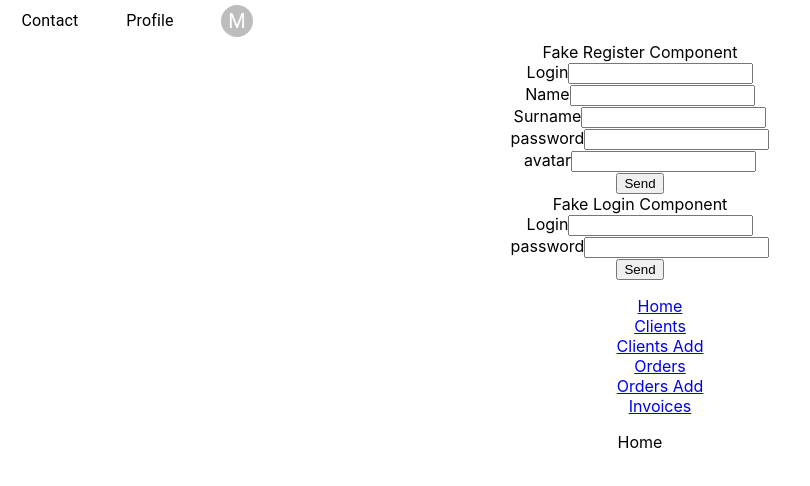
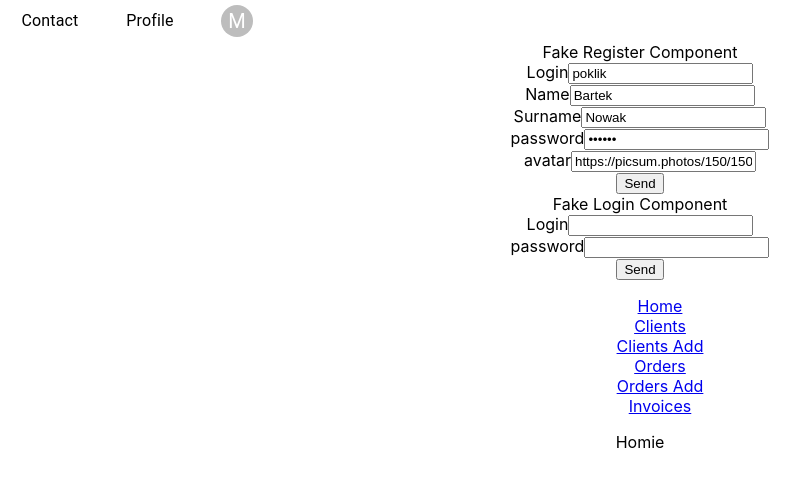
Before and after one commit to nowackibartosz/CRUD-app, a React (Create React App) app: page / in a window 1280 px wide. Shown: the top 486 px of the page, without its empty margins (0-810 px from the left). Built offline with nearby package versions, Linux system fonts and the light colour scheme.

Commit message:
zad2  mui avatar complete

```diff
--- a/src/App.js
+++ b/src/App.js
@@ -22,7 +22,7 @@ import FakeLoginComponent from "./components/FakeLoginComponent/FakeLoginCompone
 import FakeRegisterComponent from "./components/FakeRegisterComponent/FakeRegisterComponent";
 import AccountMenu from "./components/menu/Menu";
 import ProtectedWrapper from "./components/ProtectedWrapper/ProtectedWrapper";
-import { useUserContext } from "./components/UserContext/UserContext";
+
 
 //Tworzymy klienta
 const queryClient = new QueryClient({
--- a/src/components/FakeRegisterComponent/FakeRegisterComponent.jsx
+++ b/src/components/FakeRegisterComponent/FakeRegisterComponent.jsx
@@ -18,11 +18,11 @@ const FakeRegisterComponent = () => {
 
   const formik = useFormik({
     initialValues: {
-      login: "",
-      password: "",
-      name: "",
-      surname: "",
-      avatar: "",
+      login: "poklik",
+      password: "123123",
+      name: "Bartek",
+      surname: "Nowak",
+      avatar: "https://picsum.photos/150/150",
     },
 
     ///PMAIETAJ O CYKLU ZYCIA KOMPONENTU/////
--- a/src/components/Home.jsx
+++ b/src/components/Home.jsx
@@ -1,9 +1,23 @@
-import React from 'react'
+import * as React from "react";
+import { useUserContext } from "./UserContext/UserContext";
+import Avatar from "@mui/material/Avatar";
+import Stack from "@mui/material/Stack";
+import { Container } from "@mui/material";
 
 const Home = () => {
+  const { isLogged, users } = useUserContext();
+
+  if (!isLogged) {
+    return <div>Homie</div>;
+  }
   return (
-    <div>Home</div>
-  )
-}
+    <div className="card">
+      <Container align="center">
+        <Avatar alt="avatar" src={users[0].avatar} />
+        {users[0].name} {users[0].surname}
+      </Container>
+    </div>
+  );
+};
 
-export default Home
+export default Home;
--- a/src/components/UserContext/UserContext.jsx
+++ b/src/components/UserContext/UserContext.jsx
@@ -13,8 +13,12 @@ export const UserProvider = ({ children }) => {
   const logIn = () => {
     setIsLogged(true);
   };
+
+  const logOut = () => {
+    setIsLogged(false);
+  };
   return (
-    <UserContext.Provider value={{ isLogged, users, setUsers, logIn }}>
+    <UserContext.Provider value={{ isLogged, users, setUsers, logIn, logOut }}>
       {children}
     </UserContext.Provider>
   );
```
Also changed, not shown: src/components/menu/Menu.jsx (+28 -27 lines).
